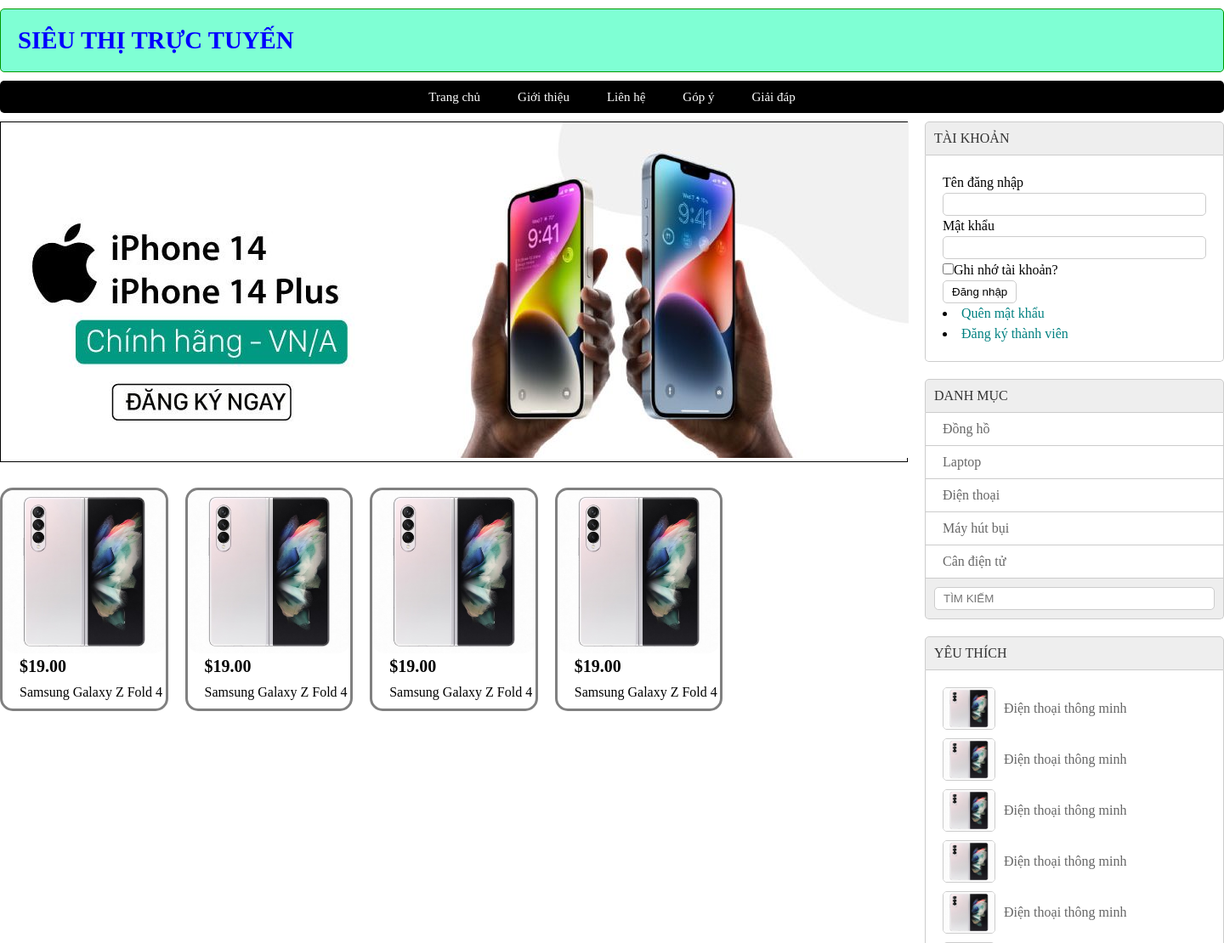
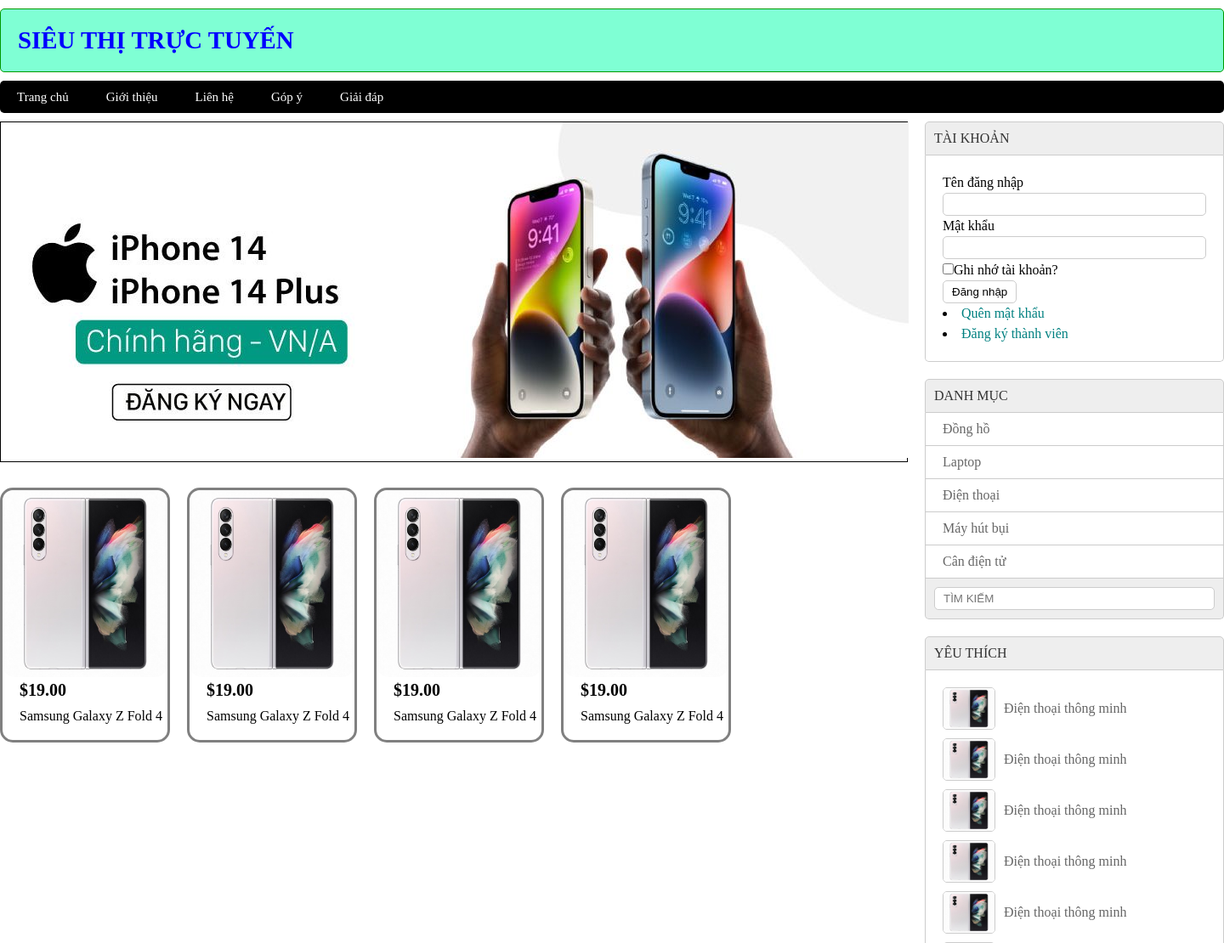
Before and after one commit to thanhnv2003/Du-an-mau-2022, a PHP site: page / in a window 1440 px wide. Shown: the top 1110 px of the page at 85% size. Run offline with PHP 8.4, Linux system fonts and the light colour scheme.

Commit message:
14/11/22

```diff
--- a/admin/index.php
+++ b/admin/index.php
@@ -176,6 +176,7 @@
                 $listBill = loadall_bill($kyw,0);
                 include 'donhang/ds_donhang.php';
                 break;
+
             case 'edit_don_hang':
                 if(isset($_GET['id']) && ($_GET['id']>0)){
                     $donhang = loadone_bill($_GET['id']);
--- a/src/css/style.css
+++ b/src/css/style.css
@@ -22,7 +22,7 @@
     background-color: black;
     border-radius: 5px;
     margin: 10px 0;
-    text-align: center;
+    /* text-align: center; */
 }
 nav li{
     display: inline-block;
@@ -58,11 +58,17 @@
     margin: 30px 0;
 }
 .item-sp{
+    width: 200px;
+    height: 300px;
     border: 3px solid gray;
     border-radius: 15px;
 }
+/* .img-item{
+    height: 100px;
+} */
 .img-item img{
     width: 100%;
+    height: 220px;
     border-radius: 15px;
 }
 .info-item{
```
